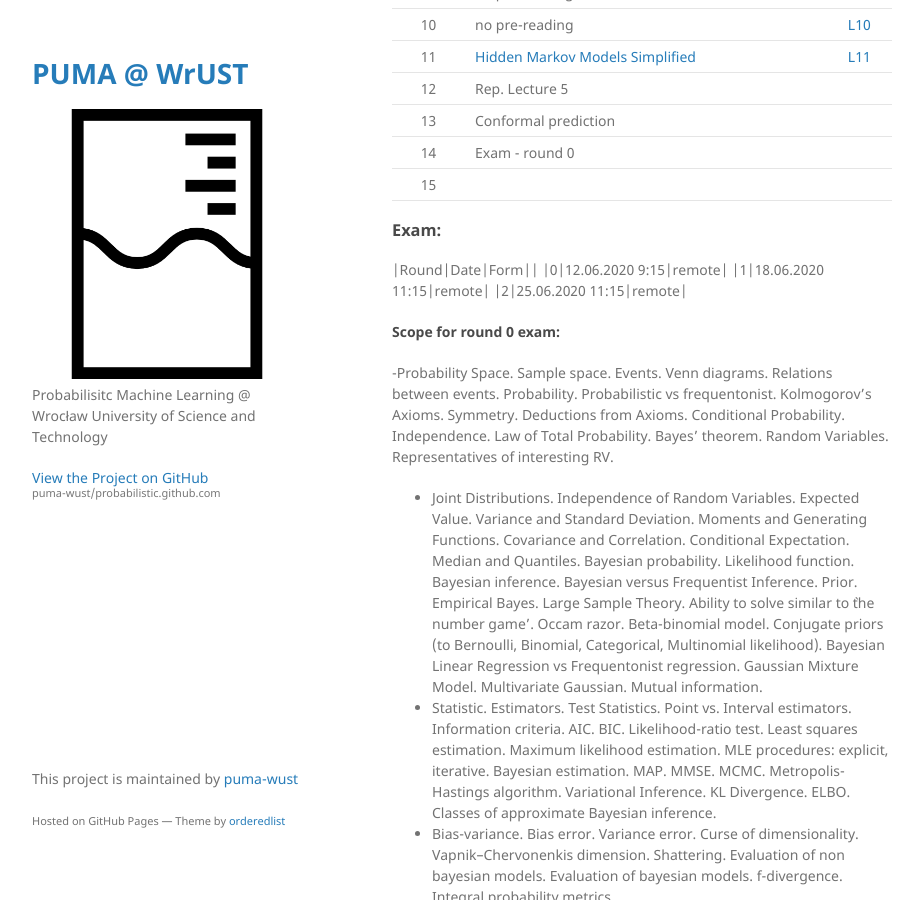
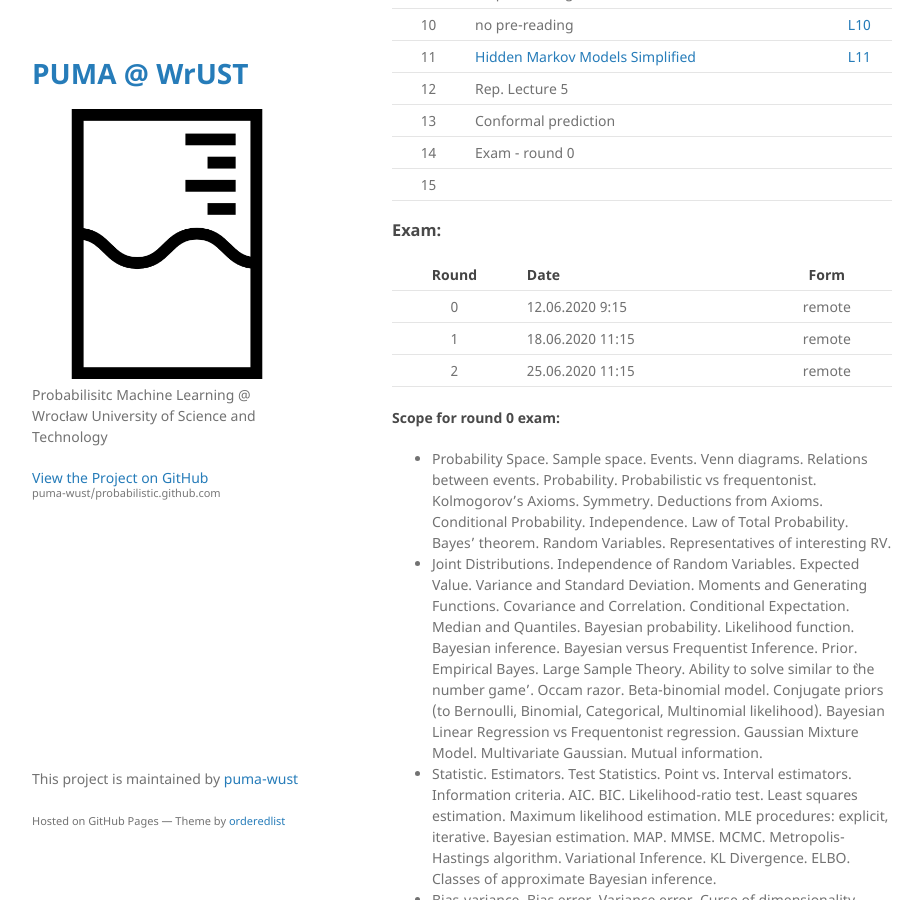
Before and after one commit to puma-wust/probabilistic.github.com, a Jekyll site: the page built from index.md, in a window 1280 px wide and 900 px high, scrolled down 761 px. Shown: the whole window, without its empty margins (178-1101 px from the left). Built offline with Jekyll 4.4.1, drawn with Linux system fonts in a browser that asks for light colours; our own code applies the rules of GitHub Pages for plain Markdown files.

Commit message:
scope of the exam

```diff
--- a/index.md
+++ b/index.md
@@ -22,14 +22,16 @@ layout: default
 |15||
 
 ### Exam:
-|Round|Date|Form||
+
+|Round|Date|Form|
+| :---: | --- | :---: |
 |0|12.06.2020 9:15|remote|
 |1|18.06.2020 11:15|remote|
 |2|25.06.2020 11:15|remote|
 
 #### Scope for round 0 exam:
 
--Probability Space. Sample space. Events. Venn diagrams. Relations between events. Probability. Probabilistic vs frequentonist. Kolmogorov’s Axioms. Symmetry. Deductions from Axioms. Conditional Probability. Independence. Law of Total Probability. Bayes’ theorem. Random Variables. Representatives of interesting RV.
+- Probability Space. Sample space. Events. Venn diagrams. Relations between events. Probability. Probabilistic vs frequentonist. Kolmogorov’s Axioms. Symmetry. Deductions from Axioms. Conditional Probability. Independence. Law of Total Probability. Bayes’ theorem. Random Variables. Representatives of interesting RV.
 - Joint Distributions. Independence of Random Variables. Expected Value. Variance and Standard Deviation. Moments and Generating Functions. Covariance and Correlation. Conditional Expectation. Median and Quantiles. Bayesian probability. Likelihood function. Bayesian inference. Bayesian versus Frequentist Inference. Prior. Empirical Bayes. Large Sample Theory. Ability to solve similar to `the number game'. Occam razor. Beta-binomial model. Conjugate priors (to Bernoulli, Binomial, Categorical, Multinomial likelihood). Bayesian Linear Regression vs Frequentonist regression. Gaussian Mixture Model. Multivariate Gaussian. Mutual information.
 - Statistic. Estimators. Test Statistics. Point vs. Interval estimators. Information criteria. AIC. BIC. Likelihood-ratio test. Least squares estimation. Maximum likelihood estimation. MLE procedures: explicit, iterative. Bayesian estimation. MAP. MMSE. MCMC. Metropolis-Hastings algorithm. Variational Inference. KL Divergence. ELBO. Classes of approximate Bayesian inference.
 - Bias-variance. Bias error. Variance error. Curse of dimensionality. Vapnik–Chervonenkis dimension. Shattering. Evaluation of non bayesian models. Evaluation of bayesian models. f-divergence. Integral probability metrics.
```
